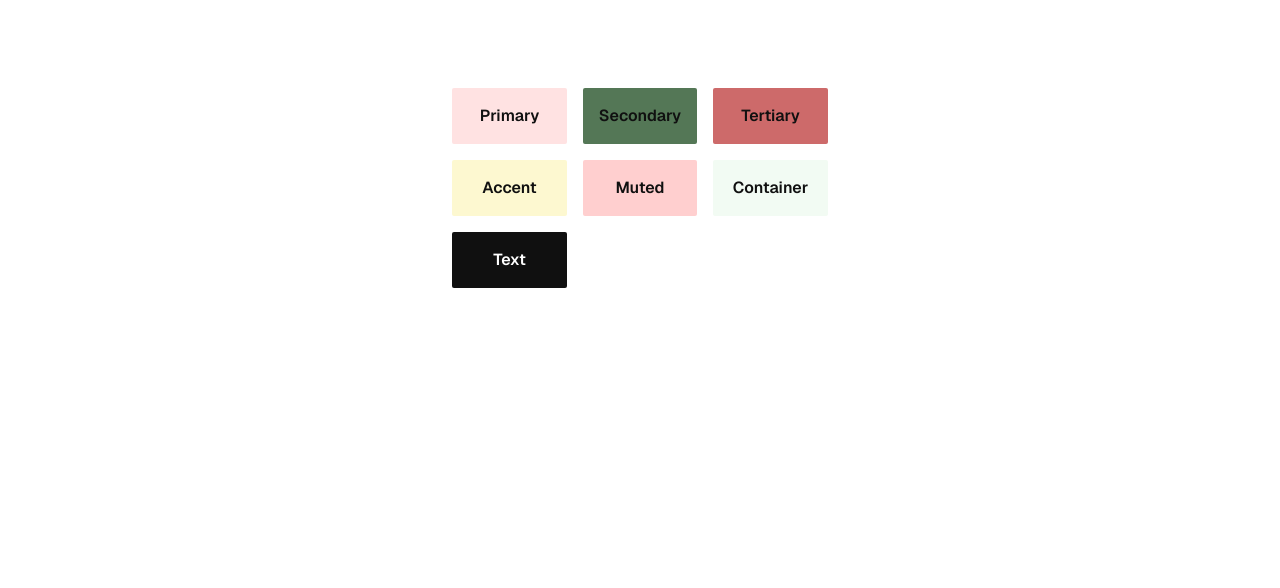
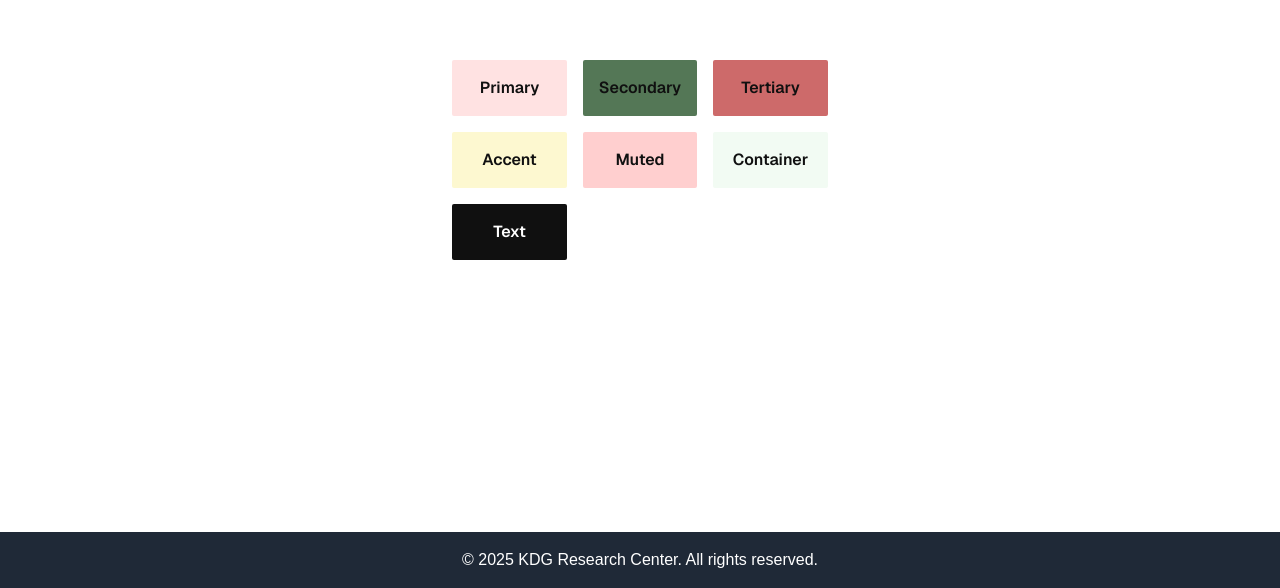
Before and after one commit to KdG-BCIT-ISSP/nest-client, a Next.js app: page / in a window 1280 px wide. Shown: the part 212-800 px from the top of the page. Built offline with nearby package versions, Linux system fonts and the light colour scheme.

Commit message:
ADD footer component

```diff
--- /dev/null
+++ b/app/components/footer.tsx
@@ -0,0 +1,9 @@
+export default function Footer() {
+  return (
+    <footer className="bg-gray-800 text-white py-4 text-center">
+      <p>
+        © {new Date().getFullYear()} KDG Research Center. All rights reserved.
+      </p>
+    </footer>
+  );
+}
--- a/app/page.tsx
+++ b/app/page.tsx
@@ -1,3 +1,5 @@
+import Footer from "../app/components/footer";
+
 const colors = [
   { name: "Primary", value: "bg-primary text-black" },
   { name: "Secondary", value: "bg-secondary text-black" },
@@ -10,8 +12,9 @@ const colors = [
 
 export default function Home() {
   return (
-    <div className="grid grid-rows-[20px_1fr_20px] items-center justify-items-center min-h-screen p-8 pb-20 gap-16 sm:p-20 bg-white font-[family-name:var(--font-geist-sans)]">
-      <main className="flex flex-col gap-8 row-start-2 items-center sm:items-start">
+    <div className="flex flex-col min-h-screen">
+      <main className="flex-grow grid items-center justify-items-center p-8 pb-20 gap-16 sm:p-20 bg-white font-[family-name:var(--font-geist-sans)]">
+        <div className="flex flex-col gap-8 items-center sm:items-start">
           <div className="grid grid-cols-2 sm:grid-cols-3 gap-4 w-full max-w-md">
             {colors.map((color) => (
               <div
@@ -22,7 +25,9 @@ export default function Home() {
               </div>
             ))}
           </div>
+        </div>
       </main>
+      <Footer />
     </div>
   );
 }
```
Lines whose indentation alone changed are shown as unchanged.
